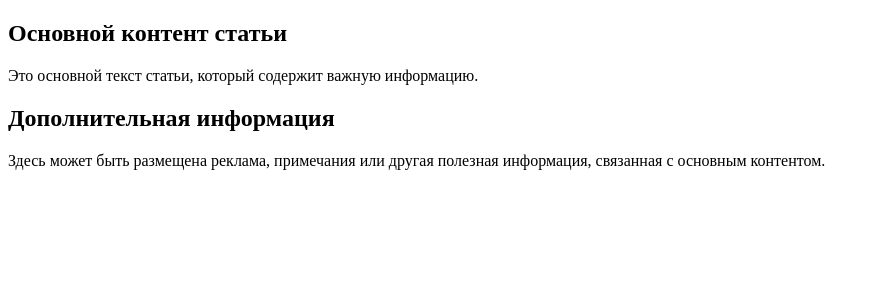
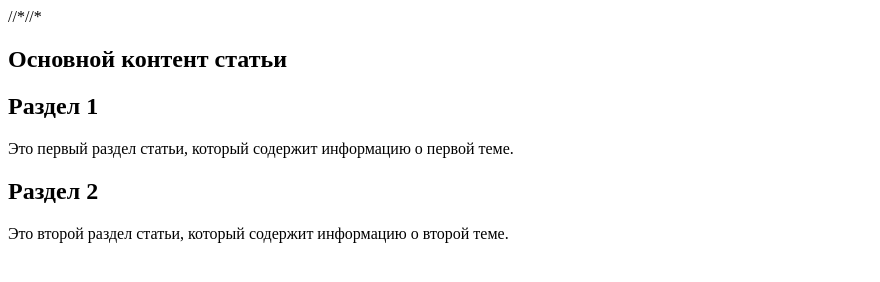
Before and after one commit to Alina-Miroshkina/HTML_trening, a plain HTML site: page probe/index.html in a window 1280 px wide. Shown: the whole page, without its empty margins (0-880 px from the left). Drawn offline with Linux system fonts and the light colour scheme.

Commit message:
Тег <section>
Пример использования:

Copy
<article>
  <h1>Основной контент статьи</h1>
  <section>
    <h2>Раздел 1</h2>
    <p>Это первый раздел статьи, который содержит информацию о первой теме.</p>
  </section>
  <section>
    <h2>Раздел 2</h2>
    <p>Это второй раздел статьи, который содержит информацию о второй теме.</p>
  </section>
</article>
Пример использования обоих тегов вместе
Copy
<article>
  <h1>Основной контент статьи</h1>
  <section>
    <h2>Раздел 1</h2>
    <p>Это первый раздел статьи, который содержит информацию о первой теме.</p>
    <aside>
      <h3>Дополнительная информация к Разделу 1</h3>
      <p>Здесь может быть размещена реклама, примечания или другая полезная информация, связанная с первым разделом.</p>
    </aside>
  </section>
  <section>
    <h2>Раздел 2</h2>
    <p>Это второй раздел статьи, который содержит информацию о второй теме.</p>
    <aside>
      <h3>Дополнительная информация к Разделу 2</h3>
      <p>Здесь может быть размещена реклама, примечания или другая полезная информация, связанная со вторым разделом.</p>
    </aside>
  </section>
</article>

```diff
--- a/probe/index.html
+++ b/probe/index.html
@@ -6,13 +6,19 @@
   <title>Document</title>
 </head>
 <body>
+
+
+  //*//*
   <article>
     <h1>Основной контент статьи</h1>
-    <p>Это основной текст статьи, который содержит важную информацию.</p>
-    <aside>
-      <h2>Дополнительная информация</h2>
-      <p>Здесь может быть размещена реклама, примечания или другая полезная информация, связанная с основным контентом.</p>
-    </aside>
+    <section>
+      <h2>Раздел 1</h2>
+      <p>Это первый раздел статьи, который содержит информацию о первой теме.</p>
+    </section>
+    <section>
+      <h2>Раздел 2</h2>
+      <p>Это второй раздел статьи, который содержит информацию о второй теме.</p>
+    </section>
   </article>
 
 </body>
```
Also changed, not shown: probe/Снимок экрана 2025-04-01 121128.jpg (added).
